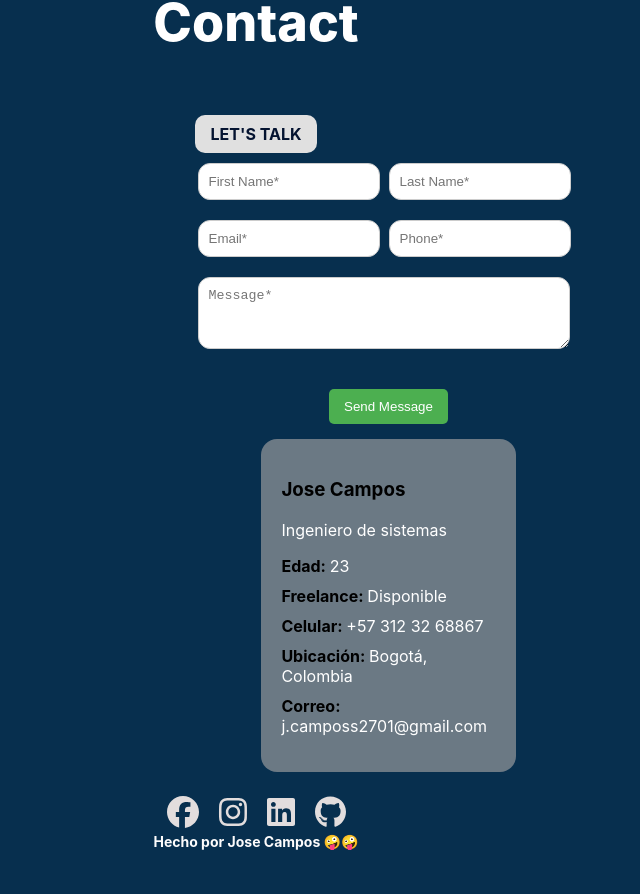
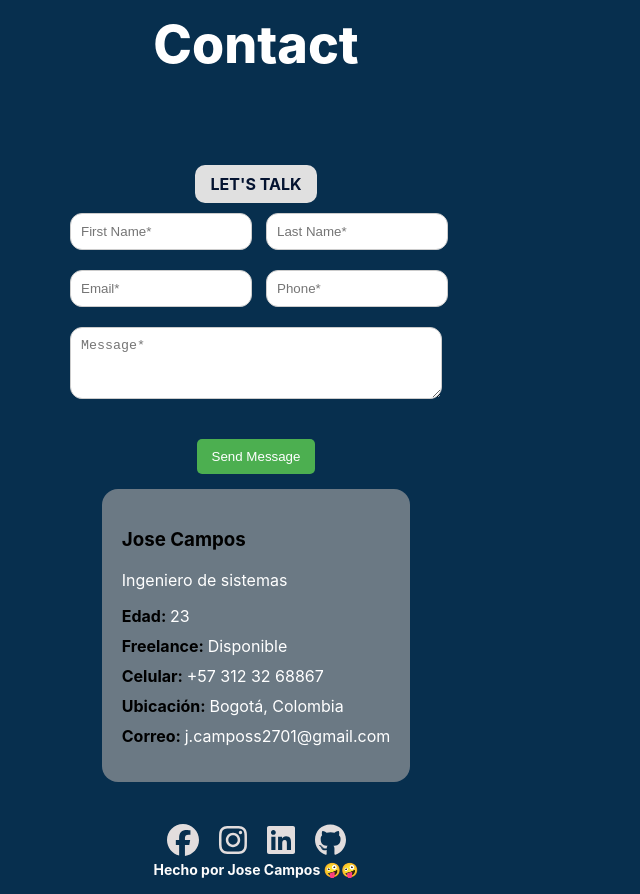
Before and after one commit to josee2701/CV, a React (Create React App) app: page /contact in a window 1280 px wide. Shown: the part 129-1023 px from the top of the page, without its empty margins (384-1024 px from the left). Before the commit the page ends 999 px from the top, so only its background shows below. Built offline with nearby package versions, Linux system fonts and the light colour scheme.

Commit message:
style: Se Modifican los estilos del modulo de contacto para que la informaicon quede centrada

```diff
--- a/src/assets/css/Contact.css
+++ b/src/assets/css/Contact.css
@@ -1,9 +1,16 @@
 /* Form Styles */
+#contact .main-container {
+    margin: 21px auto;
+}
+
+#contact .title-right-shift,
+#contact .title-right {
+    padding: 28px;
+}
 form {
     display: flex;
     flex-direction: column;
     align-items: center;
-    margin-left: 265px;
 }
 
 form label,
@@ -23,6 +30,7 @@ form textarea {
     border: 1px solid #ccc;
     border-radius: 12px;
     margin-right: 10px;
+    margin-left: 10px;
 }
 
 form button {
@@ -57,7 +65,6 @@ textarea {
     background: #a7a6a69f;
     padding: 20px;
     border-radius: 16px;
-    margin-left: 265px;
     border-left-width: 30px;
     text-align: start;
     /* Centra el texto dentro del contenedor */
--- a/src/assets/css/Footer.css
+++ b/src/assets/css/Footer.css
@@ -1,6 +1,6 @@
 .footer {
     text-align: center;
-    margin: 3%;
+    margin: 4%;
 }
 
 .footer p {
```
